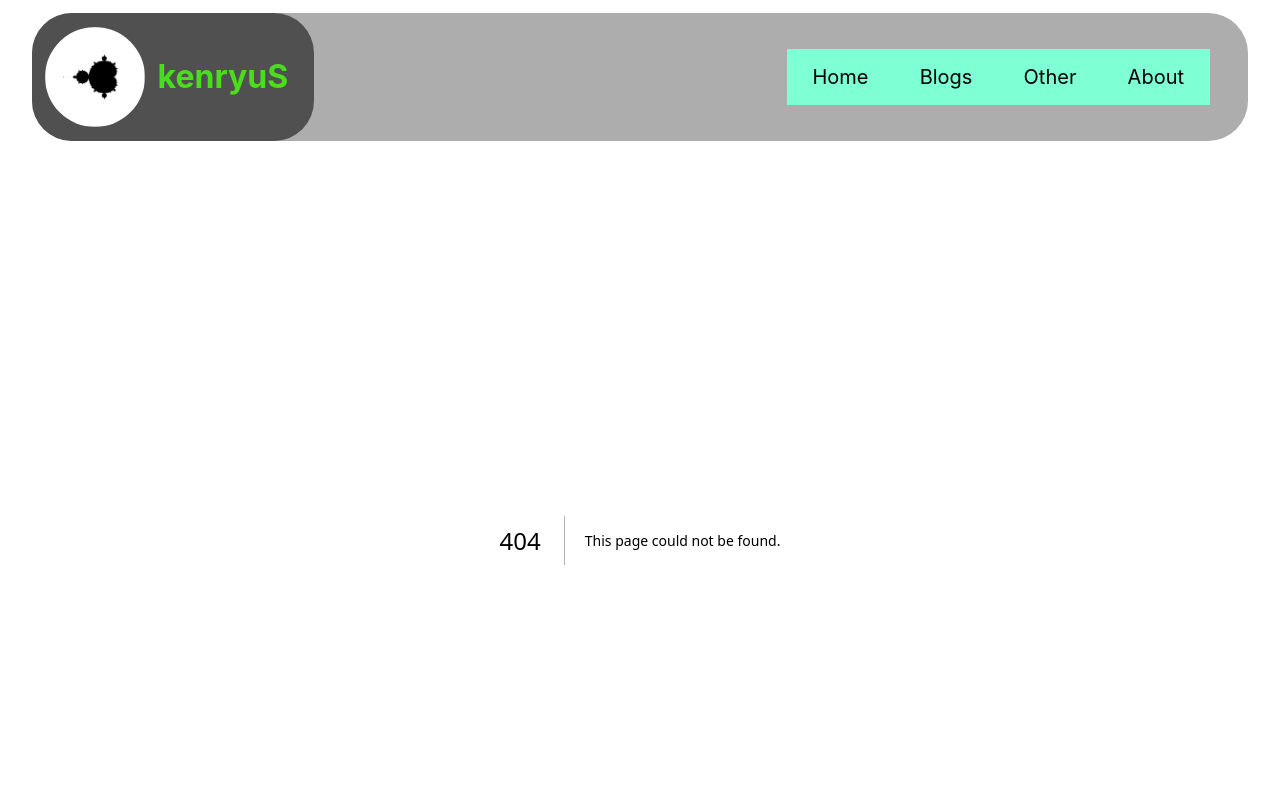
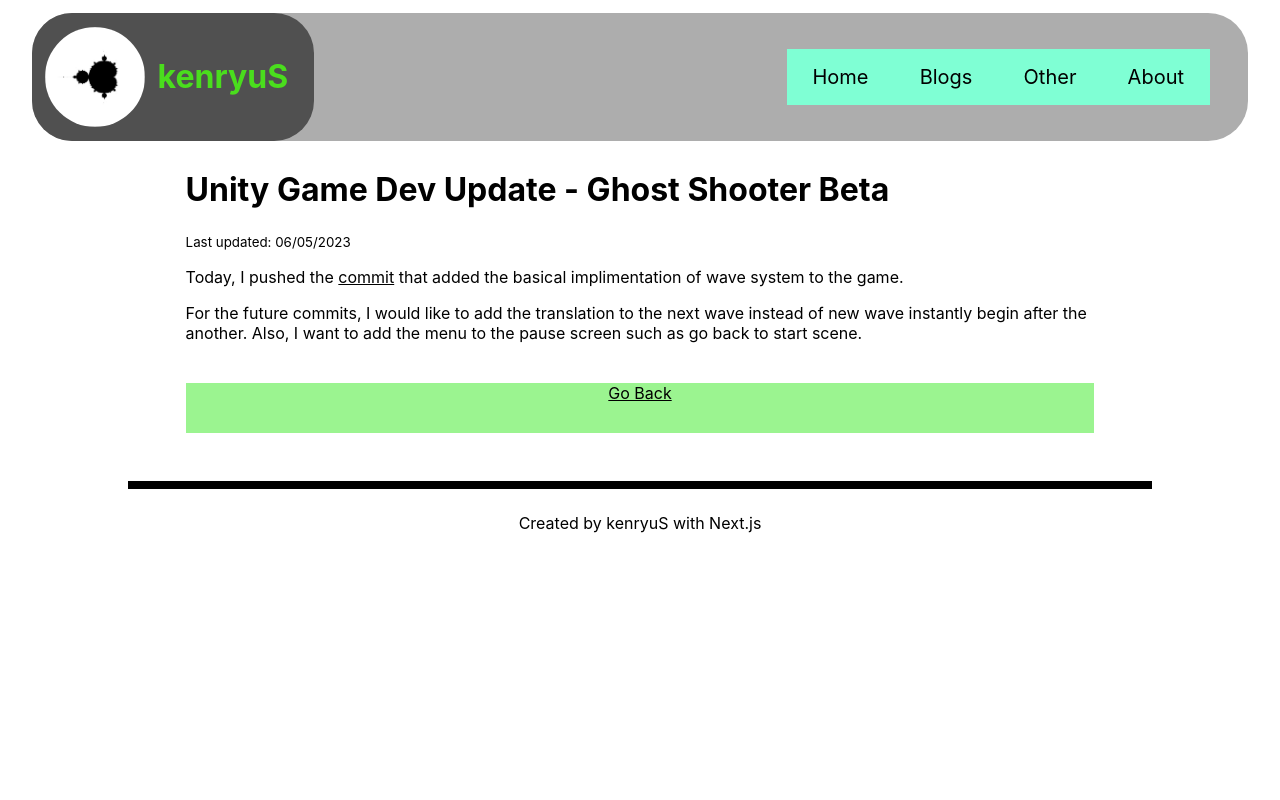
Before and after one commit to kenryuS/website, a Next.js app: page /blog/posts/Devlog/Devlog060523 in a window 1280 px wide. Before the commit this address had no page. Shown: the top 800 px of the page. Built offline with nearby package versions, Linux system fonts and the light colour scheme.

Commit message:
Added post

```diff
--- /dev/null
+++ b/pages/blog/posts/Devlog/Devlog060523.mdx
@@ -0,0 +1,29 @@
+---
+title: "Unity Game Dev Update - Ghost Shooter Beta"
+date: "06/05/2023"
+preview: "Added Wave System"
+---
+
+import GoBackBtn from '../../../../components/gobackbtn';
+import mdStyle from '../../../../styles/markdown.module.css';
+import Head from 'next/head';
+
+export const meta = {
+    title: "Unity Game Dev Update - Ghost Shooter Beta",
+    date: "06/05/2023",
+}
+
+<Head>
+    <title>kenryuS - {meta.title}</title>
+    <meta name="description" content="kenryuS (Kenryu Shibata) Devlog Blog post" />
+    <link rel="icon" href="/icon.jpeg" />
+</Head>
+<div className={mdStyle.Article}>
+<h1>{meta.title}</h1>
+<small>Last updated: {meta.date}</small>
+
+Today, I pushed the [commit](https://github.com/kenryuS/Ghost_Shooter_beta/commit/4056c61878b35db70b2234480a8526bb950ead9f) that added the basical implimentation of wave system to the game.
+
+For the future commits, I would like to add the translation to the next wave instead of new wave instantly begin after the another. Also, I want to add the menu to the pause screen such as go back to start scene.
+
+<GoBackBtn series="seriesname" /></div>
```
